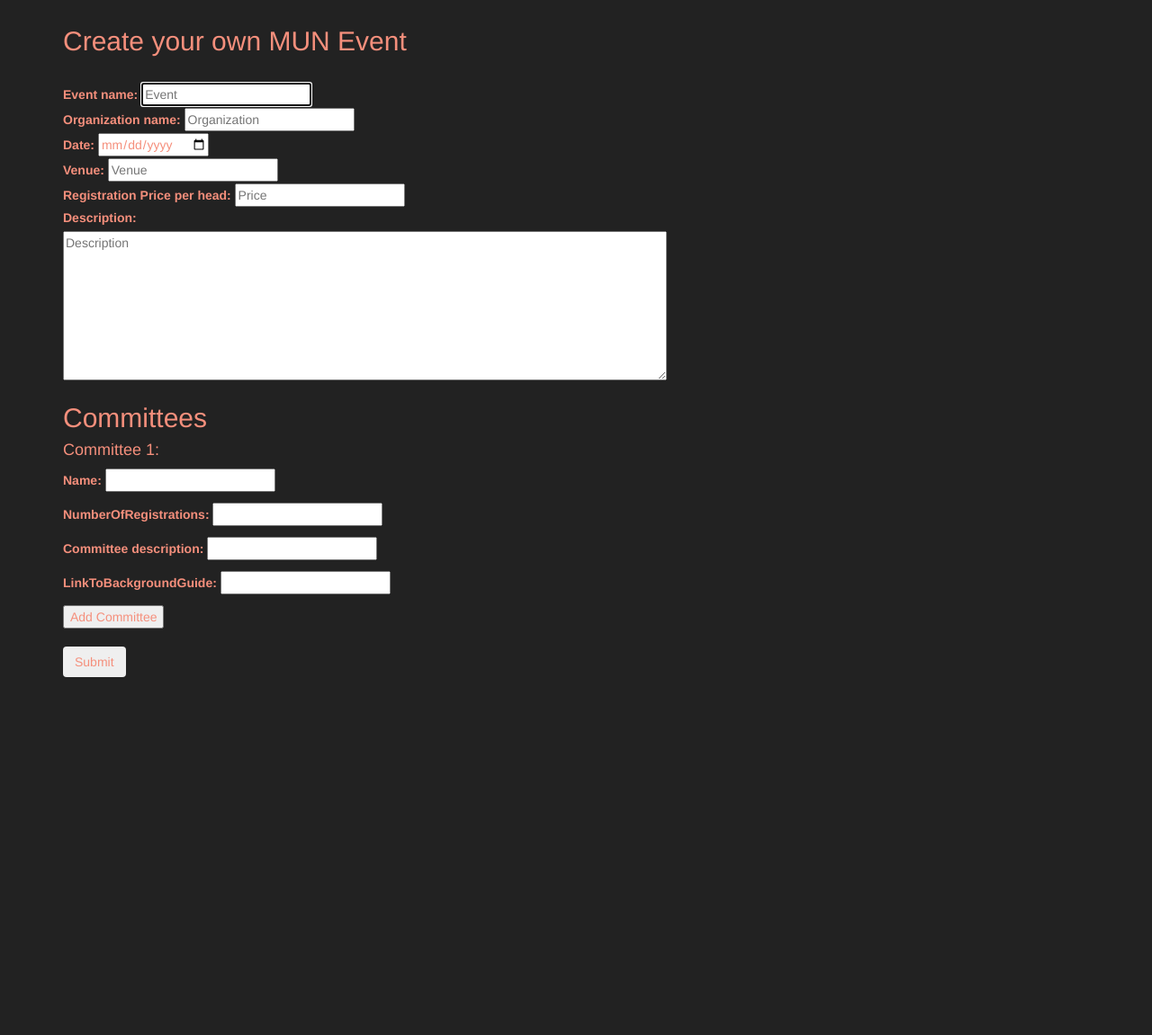
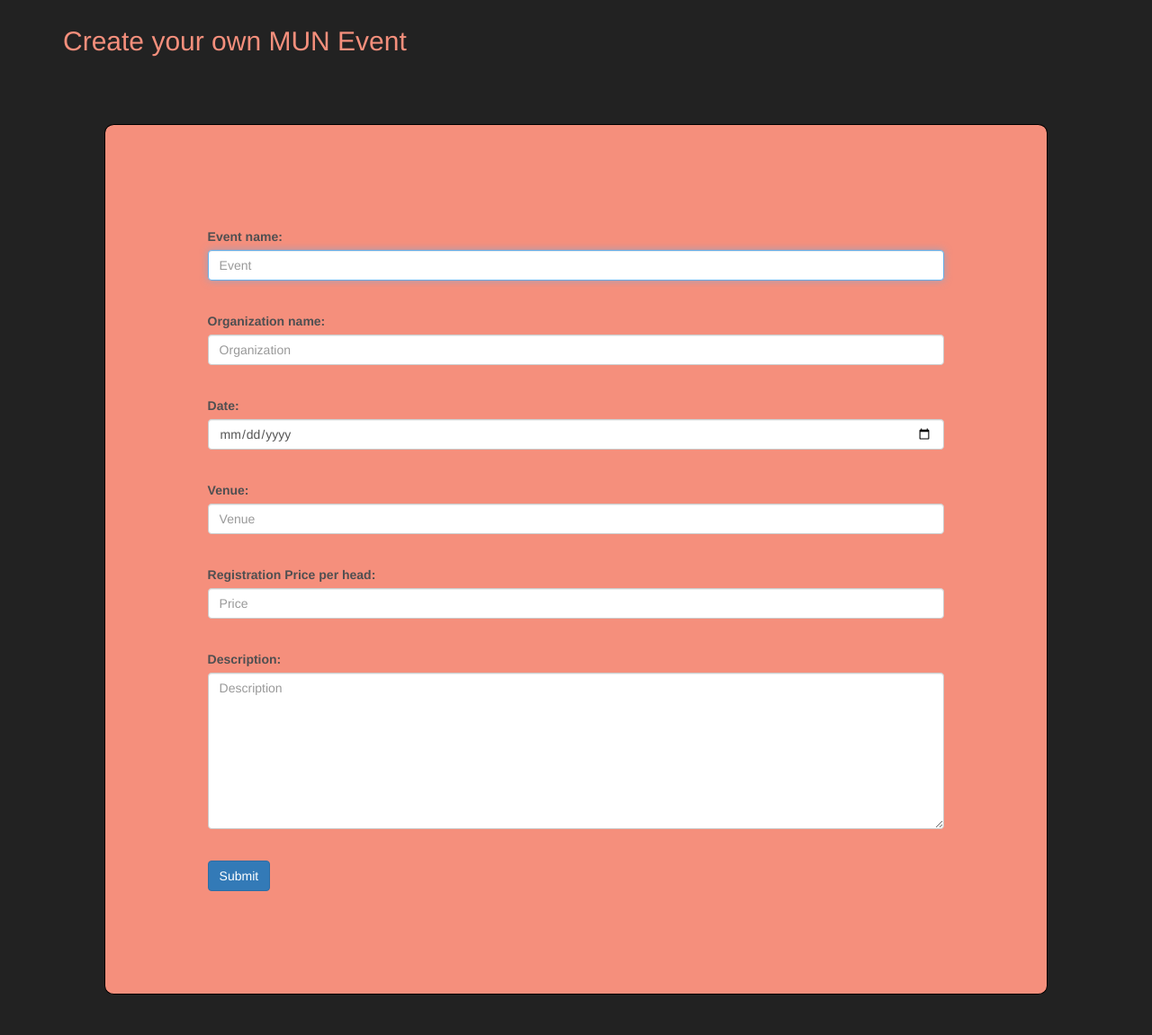
Before and after one commit to Sriraag/MUnite, a Django app: a page that uses user/templates/user/index.html in a window 1280 px wide. Shown: the part 51-1202 px from the top of the page at 90% size. Before the commit the page ends 804 px from the top, so only its background shows below. Run offline with Django 3.2, Linux system fonts and the light colour scheme; a user stored in the database is signed in; some libraries are stand-ins or nearby versions.

Commit message:
css update

```diff
--- a/MUnite/settings.py
+++ b/MUnite/settings.py
@@ -121,6 +121,8 @@ USE_TZ = True
 
 STATIC_URL = '/static/user/'
 
+
+
 EMAIL_BACKEND='django.core.mail.backend.smtps.EmailBackend'
 EMAIL_HOST='smtp.gmail.com'
 EMAIL_PORT=587
--- a/user/admin.py
+++ b/user/admin.py
@@ -1,7 +1,8 @@
 from django.contrib import admin
 
 # Register your models here.
-from .models import Delegate, Event
+from .models import Delegate, Event, Committee
 
 admin.site.register(Delegate)
 admin.site.register(Event)
+admin.site.register(Committee)
--- a/user/models.py
+++ b/user/models.py
@@ -1,10 +1,11 @@
 from django.db import models
+from datetime import datetime
 
 # Create your models here.
 class Delegate(models.Model):
   name = models.CharField(max_length=200)
   rating = models.IntegerField()
-  join_date = models.DateTimeField('date joined')
+  join_date = models.DateTimeField('date joined', default=datetime.now())
   first_name = models.CharField(max_length=200)
   last_name = models.CharField(max_length=200)
   acheivement = models.CharField(max_length=500)
--- a/user/static/user/style.css
+++ b/user/static/user/style.css
@@ -2,3 +2,34 @@ body {
   color: #f58f7c;
   background-color: #222222;
 }
+
+.card{
+  background-color: #F2C4CE;
+  margin: 5px;
+  padding: 25px;
+  border-radius: 8px;
+}
+
+.card-header{
+  font-size: x-large;
+  font-weight: bold;
+  color: #2C2820;
+}
+
+.card-body{
+  color: #222222;
+}
+
+.subtitle-text{
+  color: #d6D6d6;
+  font-size: small;
+}
+
+#event-form{
+  margin: 0;
+  background-color: #f58f7c;
+}
+
+.form-group{
+  color: #4f4f51;
+}
--- a/user/templates/user/create_event.html
+++ b/user/templates/user/create_event.html
@@ -28,27 +28,40 @@
 {% if user.is_authenticated %}
   <h2>Create your own MUN Event</h2>
   <br>
-  <form action="/submitted" method="POST">
+  <form id="event-form" action="/submitted" method="POST" style="border: 1px solid black; margin: 4%; padding:10%; border-radius:1%;">
     {% csrf_token %}
+    <div class="form-group">
+      <label for="event">Event name:</label>
+      <input class="form-control" type="text" id="event" name="event" placeholder="Event" autofocus><br>
+    </div>
 
-    <label for="event">Event name:</label>
-    <input type="text" id="event" name="event" placeholder="Event" autofocus><br>
+    <div class="form-group">
+      <label for="org">Organization name:</label>
+      <input class="form-control" type="text" id="org" name="org" placeholder="Organization"><br>
+    </div>
 
-    <label for="org">Organization name:</label>
-    <input type="text" id="org" name="org" placeholder="Organization"><br>
+    <div class="form-group">
+      <label for="date">Date: </label>
+      <input class="form-control" type="date" id="date" name="date"><br>
+    </div>
 
-    <label for="date">Date: </label>
-    <input type="date" id="date" name="date" ><br>
+    <div class="form-group">
+      <label for="venue">Venue: </label>
+      <input class="form-control" type="text" id="venue" name="venue" placeholder="Venue"><br>
+    </div>
 
-    <label for="venue">Venue: </label>
-    <input type="text" id="venue" name="venue" placeholder="Venue"><br>
+    <div class="form-group">
+      <label for="price">Registration Price per head: </label>
+      <input class="form-control" type="number" id="price" name="price" placeholder="Price"><br>
+    </div>
 
-    <label for="price">Registration Price per head: </label>
-    <input type="number" id="price" name="price" placeholder="Price"><br>
+    <div class="form-group">
+      <label for="description">Description: </label><br>
+      <textarea class="form-control" type="text" id="description" name="description" placeholder="Description" rows="8" cols="80"></textarea><br>
+    </div>
 
-    <label for="description">Description: </label><br>
-    <textarea type="text" id="description" name="description" placeholder="Description" rows="8" cols="80"></textarea><br>
 
+    <!--
     <h2>Committees</h2>
     <div id="dynamicInput">
       <h4>Committee 1: </h4>
@@ -57,8 +70,8 @@
     </div>
     <input type="button" value="Add Committee" onClick="addInput('dynamicInput');">
 
-    <br><br>
-    <button class="btn waves-effect waves-light" type="submit" name="action">
+    <br><br>-->
+    <button class="btn btn-primary" type="submit" name="action">
       Submit<i class="material-icons right"></i>
     </button>
 
--- a/user/templates/user/index.html
+++ b/user/templates/user/index.html
@@ -114,14 +114,24 @@
       <br>
 
       <h1>List of events coming</h1>
+
       {% for e in events %}
 
-        <p><a href="{% url "event" event_name=e.0 %}">{{e.0}}</a></p>
-        <p>{{e.1}}</p>
-        <p>{{e.2}}</p>
-        <p>{{e.3}}</p>
-        <p>Price : {{e.4}}</p>
-        <p>Organized By - {{ e.5 }}</p>
+        <div class="card">
+          <div class="card-header">
+            {{e.0}}
+          </div>
+          <div class="card-body">
+            <p>{{e.1}}</p>
+            <p>{{e.2}}</p>
+            <p>{{e.3}}</p>
+            <p>Price : {{e.4}}</p>
+            <p>Organized By - {{ e.5 }}</p>
+            <a href="{% url "event" event_name=e.0 %}" class="btn btn-primary">View Event</a>
+          </div>
+        </div>
+
+
         <br>
         <br>
       {% empty %}
--- a/user/templates/user/login.html
+++ b/user/templates/user/login.html
@@ -4,16 +4,16 @@
 
  <div class="content-section col-md-8 col-md-offset-2">
   <center>
-  <form method="POST"  style="border: 1px solid black; margin: 4%; padding:10%; border-radius:1%;">
+  <form class="form-group" method="POST">
     {% csrf_token %}
     <fieldset class="form-group">
       {{ form|crispy}}
     </fieldset>
    <center>
-    <button style="background: black; font-size: 2rem; padding:1%;" class="btn btn-outline-info" type="submit"><span class="glyphicon glyphicon-log-in"></span> &nbsp; login</button>
+    <button style="background: black; font-size: 2rem; padding:1%;" class="btn btn-dark" type="submit"><span class="glyphicon glyphicon-log-in"></span> &nbsp; login</button>
   </center>
   <br/>
-  <sub style="text-align: left;"><a href="{% url 'register' %}" style="text-decoration: none; color: blue; padding:2%; cursor:pointer; margin-right:2%;">Don't have account, sign up</a></sub>
+  <sub><a href="{% url 'register' %}" class="subtitle-text">Don't have account, sign up</a></sub>
   </form>
 </center>
  </div>
--- a/user/templates/user/register.html
+++ b/user/templates/user/register.html
@@ -12,7 +12,7 @@
       <button style="background: black; padding:2%; font-size: 2rem; color:white;" class="btn btn-outline-info" type="submit"><span class="glyphicon glyphicon-check"></span> &nbsp; Sign up</button>
     </center>
     <br />
-    <sub><a href="{% url "login" %}" style="text-decoration: none; color: blue; padding:3%; cursor:pointer;">Already have an account?</a></sub>
+    <sub><a href="{% url 'login' %}" class="subtitle-text">Already have an account?</a></sub>
   </form>
 </div>
 {% endblock start %}
--- a/user/urls.py
+++ b/user/urls.py
@@ -11,6 +11,7 @@ urlpatterns = [
     path('', views.index, name='index'),
     path('event/<str:event_name>', views.show_event, name='event'),
     path('submitted', views.save_event, name='save_event'),
+    path('user/edit', views.edit_profile, name='edit_profile'),
     path('user/<str:username>', views.loggedin, name='user'),
     path('create-event/<str:username>', views.committee,  name='create_event'),
     path('change_password', views.password_change, name='change_password'),
--- a/user/views.py
+++ b/user/views.py
@@ -1,9 +1,10 @@
-from django.shortcuts import render, redirect, get_object_or_404
+from django.shortcuts import render, reverse, redirect, get_object_or_404
 from django.contrib import messages
 from django.contrib.auth import authenticate, login
 from django.contrib.auth.decorators import login_required
 from django.contrib.auth.forms import AuthenticationForm
-from .forms import UserRegisterForm, CommitteeForm  # //, UserImageForm, UserForm2
+# //, UserImageForm, UserForm2
+from .forms import UserRegisterForm, CommitteeForm, UserImageForm
 from django.template.loader import get_template
 from django.template import Context
 from django.utils import timezone
@@ -24,7 +25,7 @@ def index(request):
         date = i.date
         venue = i.venue
         price = i.price
-        if date < timezone.now(): # removes events that occurred in past
+        if date < timezone.now():  # removes events that occurred in past
             continue
         if str(organizer) == str(request.user):
             myEvents.append(event)
@@ -54,7 +55,7 @@ def save_event(request):
     price = request.POST.get('price')
     description = request.POST.get('description')
     Event.objects.create(core_organizer_id=id, event=event,
-    organization=organization, date=date, venue=venue, price=price, description=description)
+                         organization=organization, date=date, venue=venue, price=price, description=description)
 
     return redirect(index)  # redirects for index view to run
 
@@ -75,20 +76,22 @@ def register(request):
             ######################### mail system ####################################
 
             htmly = get_template('user/Email.html')
-            d = { 'username': username }
+            d = {'username': username}
             subject, from_email, to = 'welcome', 'your_email@gmail.com', email
             html_content = htmly.render(d)
             # msg = EmailMultiAlternatives(subject, html_content, from_email, [to])
             #msg.attach_alternative(html_content, "text/html")
-            #msg.send()
+            # msg.send()
             ###############
-            messages.success(request, f'Your account has been created ! You are now able to log in')
-            newUser = Delegate(name=username, rating=0 , join_date=timezone.now(), first_name=Fname ,last_name = Lname,acheivement="none")
+            messages.success(
+                request, f'Your account has been created ! You are now able to log in')
+            newUser = Delegate(name=username, rating=0, join_date=timezone.now(
+            ), first_name=Fname, last_name=Lname, acheivement="none")
             newUser.save()
             return redirect('login')
     else:
         form = UserRegisterForm()
-    return render(request, 'user/register.html', {'form': form, 'title':'register here'})
+    return render(request, 'user/register.html', {'form': form, 'title': 'register here'})
 
 # login forms
 
@@ -111,7 +114,7 @@ def Login(request):
         else:
             messages.info(request, f'Account does not exist. Please try again')
     form = AuthenticationForm()
-    return render(request, 'user/login.html', {'form': form, 'title':'log in'})
+    return render(request, 'user/login.html', {'form': form, 'title': 'log in'})
 
 
 # NEW LOGGED IN FUNCTION WHICH SENDS TO PROFILE PAGE OF THE USER
@@ -131,7 +134,9 @@ def loggedin(request, username):
     lname = d.last_name
     name = fname + ' ' + lname
 
-    throw_to_frontend ={
+    imageForm = UserImageForm()
+
+    throw_to_frontend = {
         'title': 'Profile',
         'rating': rating,
         'name': name,
@@ -140,6 +145,7 @@ def loggedin(request, username):
         'acheivement': acheivements,
         'profile_pic': d.profile_pic,
         'edit':  canedit,
+        'imageform': imageForm,
     }
     return render(request, 'user/profile.html', throw_to_frontend)
 
@@ -156,35 +162,31 @@ def committee(request, username):
     return render(request, 'user/create_event.html', context)
 
 
-'''
 # EDITING USER PROFILE PICTURE
 
 
 def edit_profile(request):
 
     if request.method == 'POST':
-        update_user_form = UserForm2(data=request.POST, instance=request.user)
-        profile_form = UserImageForm(request.POST, request.FILES, instance=request.user.user_profile)
+        #update_user_form = UserForm2(data=request.POST, instance=request.user)
+        imageForm = UserImageForm(request.POST, request.FILES)
 
-        if update_user_form.is_valid() and profile_form.is_valid():
-            user = update_user_form.save()
-            profile = profile_form.save(commit=False)
-            profile.user = user
+        if imageForm.is_valid():
+            #user = update_user_form.save()
+            #profile = imageForm.save()
+            #profile.user = user
 
             if 'profile_pic' in request.FILES:
-                profile.profile_pic = request.FILES['profile_pic']
-
-            profile.save()
+                userob = request.user
+                userob.profile_pic = request.FILES['profile_pic']
+            print("test")
+            userob.save()
 
         else:
-            print(update_user_form.errors, profile_form.errors)
+            print(imageForm.errors)
 
-    else:
-        update_user_form = UserForm2(instance=request.user)
-        update_profile_form = UserImageForm(instance=request.user.user_profile)
-
-    return redirect(loggedin(request, request.user))
-'''
+    # return redirect(loggedin(request, request.user))
+    return redirect(f"/user/{request.user.username}")
 
 # Returning create_event page
 
@@ -196,7 +198,7 @@ def create_event(request, username):
 
 
 def password_change(request):
-    return render(request, 'user/change_password.html', {'title':'MUnite'})
+    return render(request, 'user/change_password.html', {'title': 'MUnite'})
 
 
 def show_event(request, event_name):
```
Also changed, not shown: user/forms.py (+8 -6 lines), user/templates/user/profile.html (+4 -6 lines), db.sqlite3, media/profile_picture/Unknown.jpeg (deleted), media/profile_picture/Unknown_AXQ3YBr.jpeg (deleted), media/profile_picture/default-profile-picture1_uO3z2lC.jpg (added), user/migrations/0009_auto_20201115_2322.py (added).
